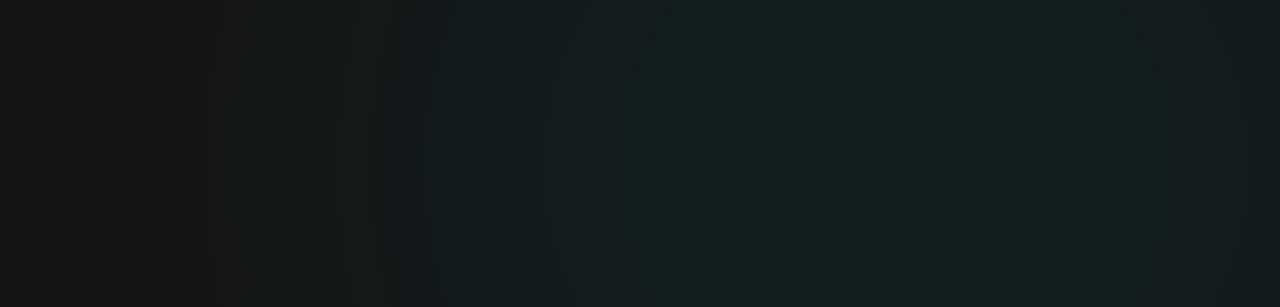
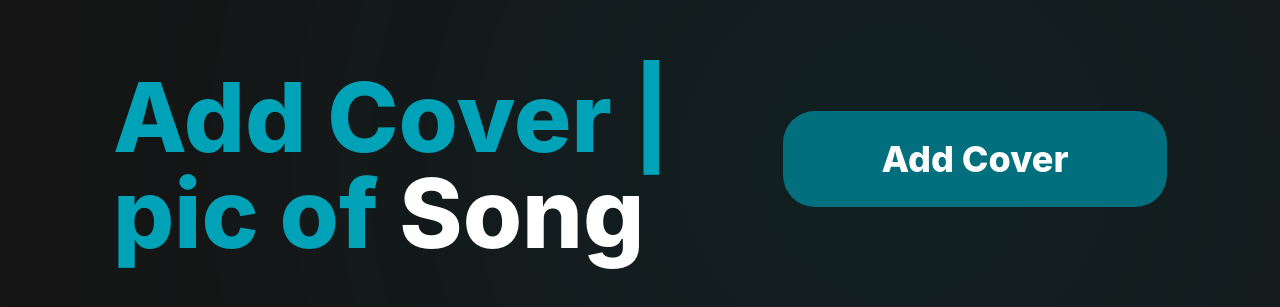
Before and after one commit to sinapirani/Sibamusic, a Next.js app: page /addCover in a window 1280 px wide. Shown: the part 235-542 px from the top of the page. Built offline with nearby package versions, Linux system fonts and the light colour scheme.

Commit message:
cover input  && preview created ✨

```diff
--- /dev/null
+++ b/components/addCover/input.js
@@ -0,0 +1,43 @@
+/* eslint-disable @next/next/no-img-element */
+import { useEffect, useRef, useState } from "react";
+import { useDispatch } from "react-redux";
+import { ADD_SONG } from "../../redux/songSlice";
+import { useRouter } from "next/router";
+import validUrl from "valid-url";
+
+const CoverInput = () => {
+  const dis = useDispatch();
+  const [data, setData] = useState();
+  const [errMs, setErrMs] = useState("");
+  const [src, setSrc] = useState(null)
+  const input = useRef(null);
+  const img = useRef()
+  const router = useRouter();
+
+  const imgPicked = (e) => {
+    const [file] = e.target.files
+    setSrc(URL.createObjectURL(file))
+  }
+
+
+  return (
+    <div className="flex flex-col justify-center items-center gap-y-3">
+
+      {src ? <img ref={img} src={src} height={200} width={200} className='rounded-md border-4 border-[#016F7E]' alt="" /> : ''}
+
+      <input onChange={imgPicked} type="file" id="file" className="hidden" />
+
+      <label
+        className=" flex justify-center  items-center h-24 w-[30vw] bg-[#016F7E] rounded-[2rem]
+      text-white text-4xl font-extrabold "
+        htmlFor="file"
+      >
+        Add Cover
+      </label>
+
+      <p className=" text-red-500">{errMs}</p>
+    </div>
+  );
+};
+
+export default CoverInput;
--- a/components/addCover/text.js
+++ b/components/addCover/text.js
@@ -0,0 +1,12 @@
+const CoverText = ({ props }) => {
+  return (
+    <div>
+      <h1 className={` text-[#00A2B8] text-8xl font-extrabold  `}>
+        Add Cover |<br />
+        pic of <span className="text-white">Song</span>
+      </h1>
+    </div>
+  );
+};
+
+export default CoverText;
--- a/pages/addCover/index.js
+++ b/pages/addCover/index.js
@@ -1,3 +1,5 @@
+import CoverText from "../../components/addCover/text";
+import CoverInput from "../../components/addCover/input";
 
 const AddCover = () => {
   return (
@@ -10,7 +12,8 @@ const AddCover = () => {
       ></div>
 
       <div className=" w-full z-50 flex justify-evenly items-center ">
-
+        <CoverText/>
+        <CoverInput/>
       </div>
     </div>
   );
```
